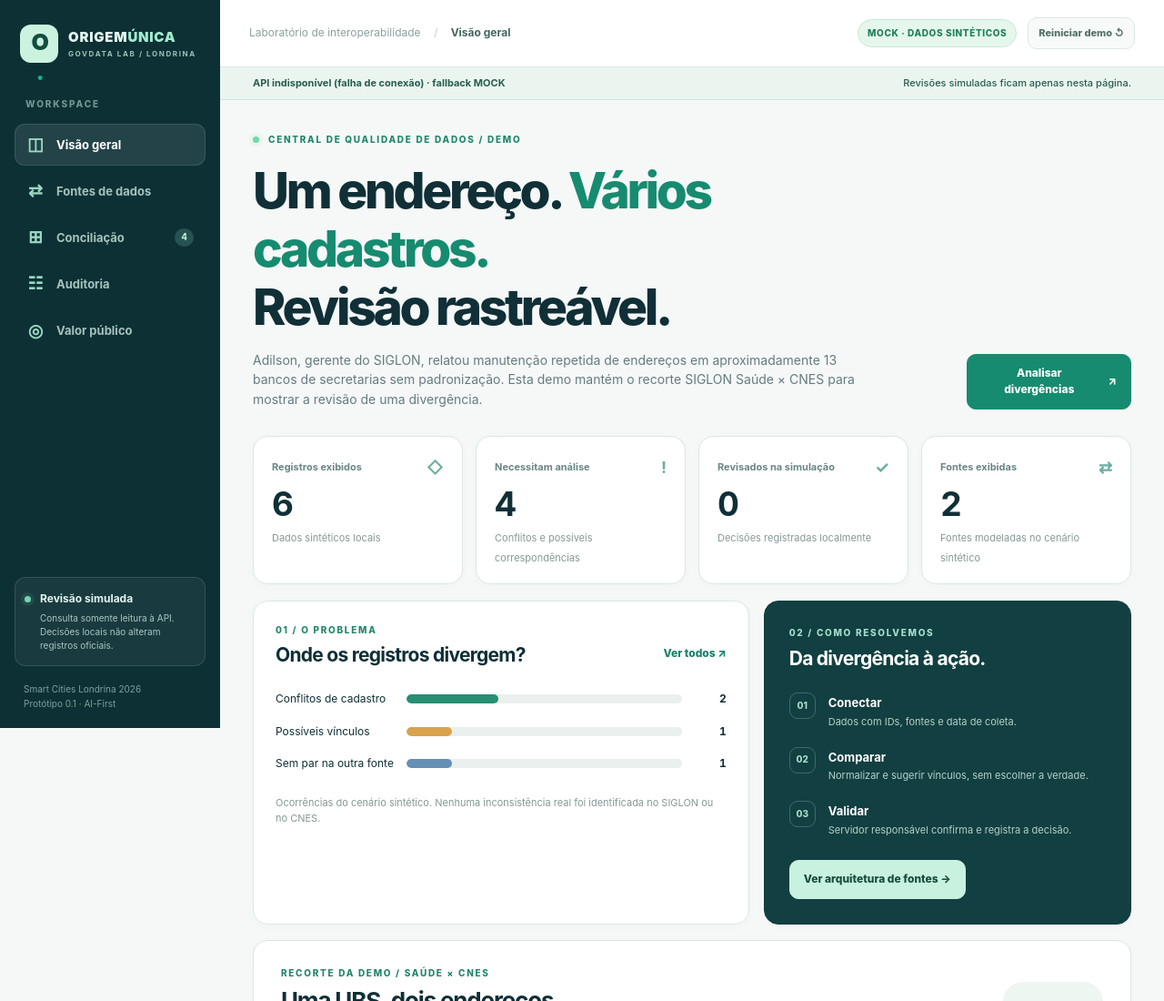
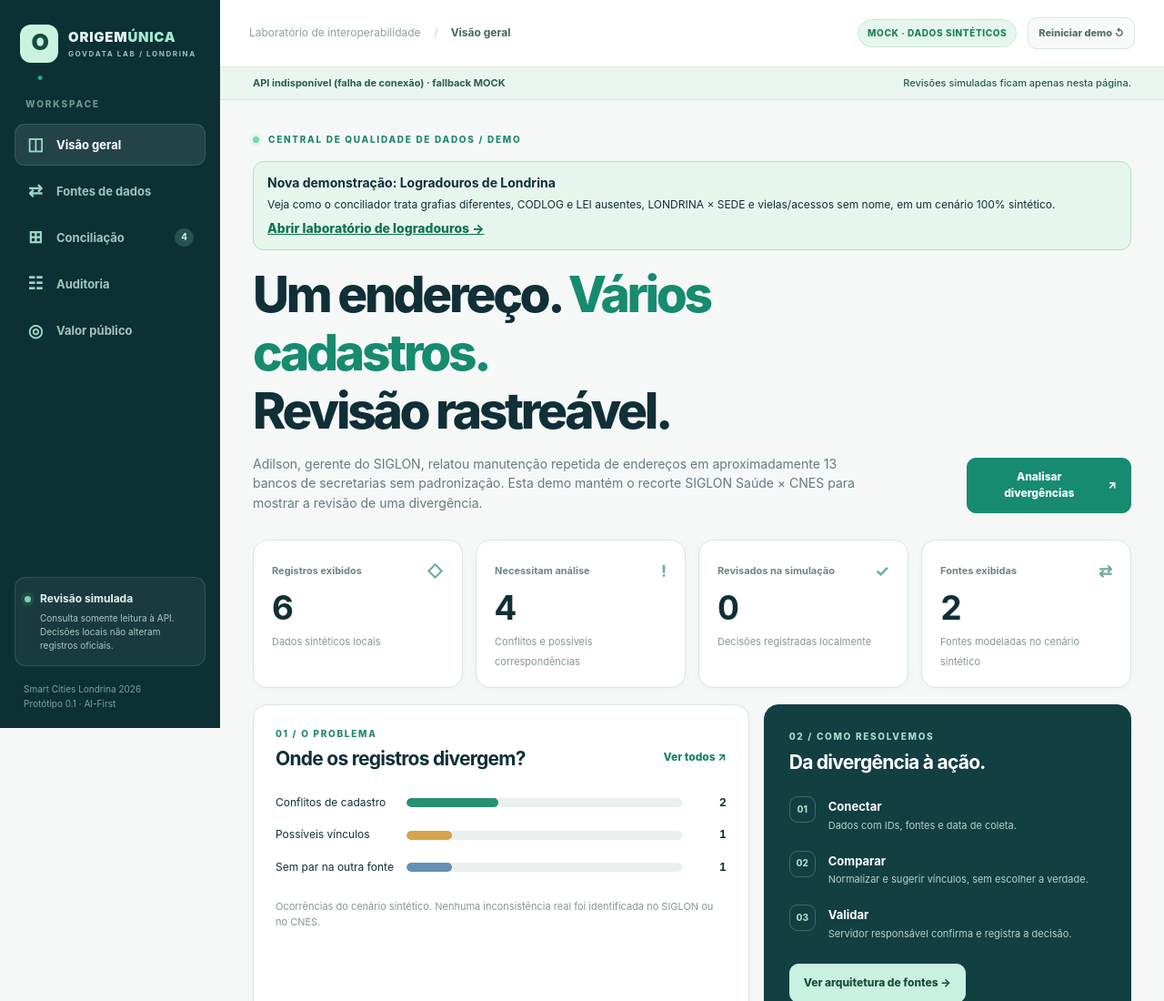
Before and after one commit to RaphaelFeijoSalles/smartcities-ldn-2026, a plain HTML site: page tools/origem-unica/index.html in a window 1280 px wide. Shown: the top 1100 px of the page at 91% size. Drawn offline with Linux system fonts and the light colour scheme; no server answers.

Commit message:
feat(demo): surface streets data-quality prototype from Origem Única home

```diff
--- a/tools/origem-unica/index.html
+++ b/tools/origem-unica/index.html
@@ -52,6 +52,7 @@
       <main id="main" tabindex="-1" class="content">
         <section id="view-overview" class="view active" aria-labelledby="overview-heading">
           <div class="eyebrow"><span class="eyebrow-dot"></span> CENTRAL DE QUALIDADE DE DADOS / DEMO</div>
+          <div style="margin-bottom:16px;border:1px solid #b9ddca;border-radius:12px;padding:12px 15px;background:#e7f6ec"><strong>Nova demonstração: Logradouros de Londrina</strong><p style="font-size:12px;margin:5px 0">Veja como o conciliador trata grafias diferentes, CODLOG e LEI ausentes, LONDRINA × SEDE e vielas/acessos sem nome, em um cenário 100% sintético.</p><a href="./logradouros.html" style="color:#107354;font-weight:800">Abrir laboratório de logradouros →</a></div>
           <div class="hero-line"><div><h1 id="overview-heading">Um endereço. <em>Vários cadastros.</em><br>Revisão rastreável.</h1><p>Adilson, gerente do SIGLON, relatou manutenção repetida de endereços em aproximadamente 13 bancos de secretarias sem padronização. Esta demo mantém o recorte SIGLON Saúde × CNES para mostrar a revisão de uma divergência.</p></div><button class="button primary" id="start-review">Analisar divergências <span>↗</span></button></div>
           <div class="metric-grid">
             <article class="metric"><div class="metric-top">Registros exibidos <span>◇</span></div><strong id="stat-total">—</strong><small id="total-summary">Dados sintéticos locais</small></article>
```
